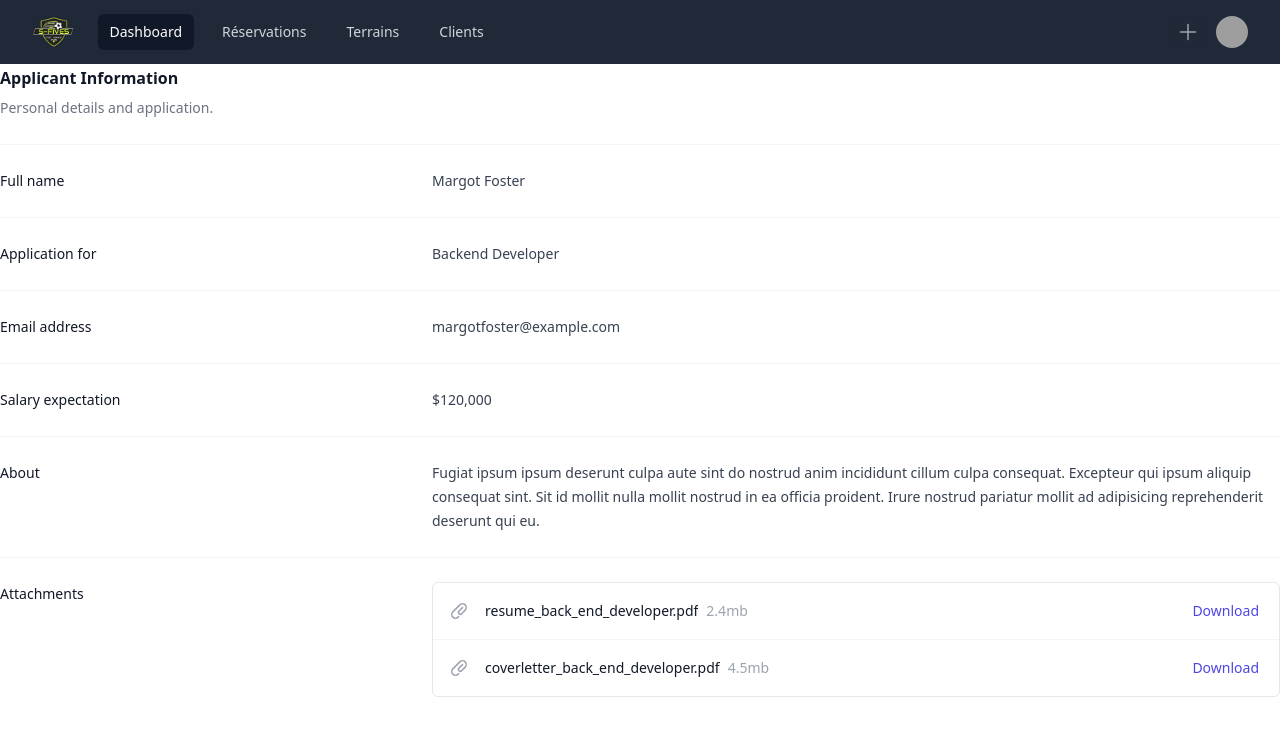
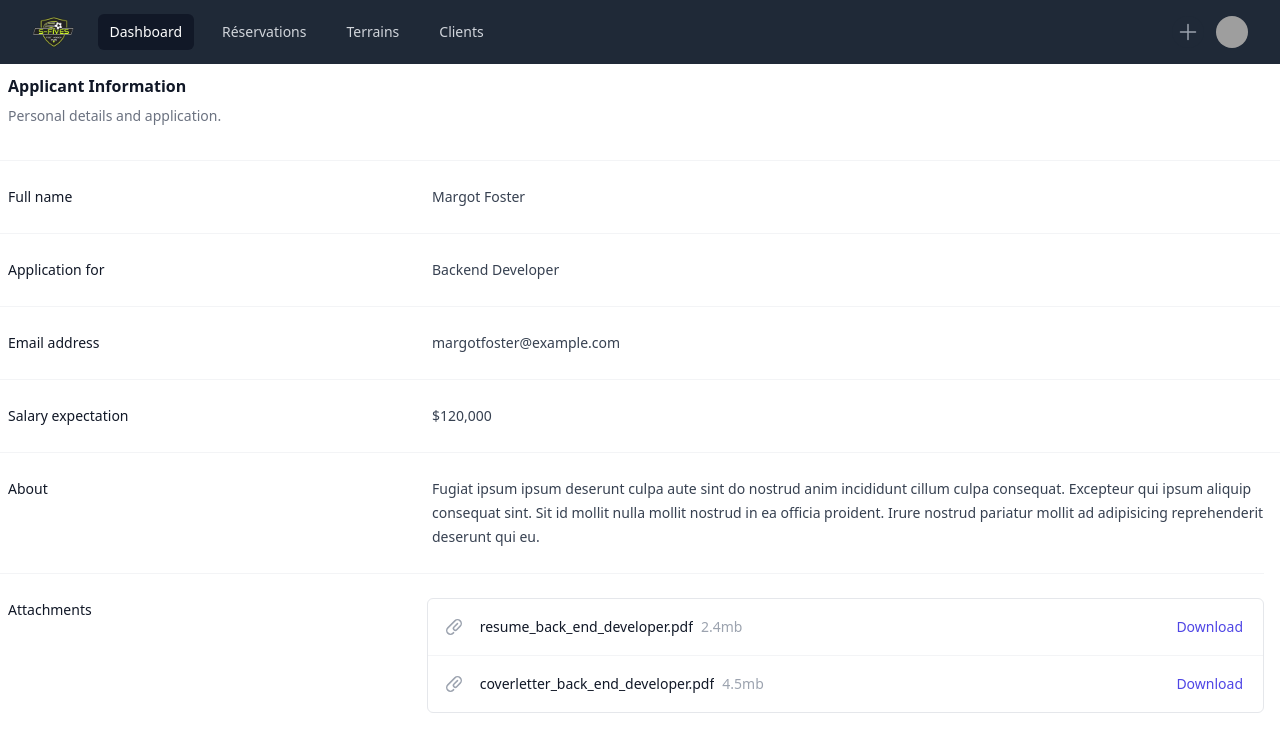
Before and after one commit to belkacem-oussama/SFive-Checking-Front, a React (Vite) app in the folder front/: page /booking/1 in a window 1280 px wide. Shown: the top 752 px of the page. Built offline with nearby package versions, Linux system fonts and the light colour scheme; grey boxes are pictures that could not be loaded.

Commit message:
add margin && padding

```diff
--- a/front/src/pages/Booking.tsx
+++ b/front/src/pages/Booking.tsx
@@ -60,7 +60,10 @@ export default function Booking() {
     <ul role="list" className="divide-y divide-gray-100">
       {people.map((person) => (
         <Link to="/booking/:id">
-          <li key={person.email} className="flex justify-between gap-x-6 py-5">
+          <li
+            key={person.email}
+            className="flex justify-between gap-x-6 px-4 py-5 border-solid border-b-2 "
+          >
             <div className="flex min-w-0 gap-x-4">
               <img
                 className="h-12 w-12 flex-none rounded-full bg-gray-50"
--- a/front/src/pages/BookingDetails.tsx
+++ b/front/src/pages/BookingDetails.tsx
@@ -3,7 +3,7 @@ import { PaperClipIcon } from "@heroicons/react/20/solid"
 export default function BookingDetails() {
   return (
     <div>
-      <div className="px-4 sm:px-0">
+      <div className="px-4 sm:px-2 py-2 ">
         <h3 className="text-base font-semibold leading-7 text-gray-900">
           Applicant Information
         </h3>
@@ -13,8 +13,8 @@ export default function BookingDetails() {
       </div>
       <div className="mt-6 border-t border-gray-100">
         <dl className="divide-y divide-gray-100">
-          <div className="px-4 py-6 sm:grid sm:grid-cols-3 sm:gap-4 sm:px-0">
-            <dt className="text-sm font-medium leading-6 text-gray-900">
+          <div className="px-4 py-6 sm:grid sm:grid-cols-3 sm:gap-4 sm:px-0 ">
+            <dt className="text-sm font-medium leading-6 text-gray-900 sm:px-2">
               Full name
             </dt>
             <dd className="mt-1 text-sm leading-6 text-gray-700 sm:col-span-2 sm:mt-0">
@@ -22,7 +22,7 @@ export default function BookingDetails() {
             </dd>
           </div>
           <div className="px-4 py-6 sm:grid sm:grid-cols-3 sm:gap-4 sm:px-0">
-            <dt className="text-sm font-medium leading-6 text-gray-900">
+            <dt className="text-sm font-medium leading-6 text-gray-900 sm:px-2">
               Application for
             </dt>
             <dd className="mt-1 text-sm leading-6 text-gray-700 sm:col-span-2 sm:mt-0">
@@ -30,7 +30,7 @@ export default function BookingDetails() {
             </dd>
           </div>
           <div className="px-4 py-6 sm:grid sm:grid-cols-3 sm:gap-4 sm:px-0">
-            <dt className="text-sm font-medium leading-6 text-gray-900">
+            <dt className="text-sm font-medium leading-6 text-gray-900 sm:px-2">
               Email address
             </dt>
             <dd className="mt-1 text-sm leading-6 text-gray-700 sm:col-span-2 sm:mt-0">
@@ -38,7 +38,7 @@ export default function BookingDetails() {
             </dd>
           </div>
           <div className="px-4 py-6 sm:grid sm:grid-cols-3 sm:gap-4 sm:px-0">
-            <dt className="text-sm font-medium leading-6 text-gray-900">
+            <dt className="text-sm font-medium leading-6 text-gray-900 sm:px-2">
               Salary expectation
             </dt>
             <dd className="mt-1 text-sm leading-6 text-gray-700 sm:col-span-2 sm:mt-0">
@@ -46,7 +46,7 @@ export default function BookingDetails() {
             </dd>
           </div>
           <div className="px-4 py-6 sm:grid sm:grid-cols-3 sm:gap-4 sm:px-0">
-            <dt className="text-sm font-medium leading-6 text-gray-900">
+            <dt className="text-sm font-medium leading-6 text-gray-900 sm:px-2">
               About
             </dt>
             <dd className="mt-1 text-sm leading-6 text-gray-700 sm:col-span-2 sm:mt-0">
@@ -57,8 +57,8 @@ export default function BookingDetails() {
               reprehenderit deserunt qui eu.
             </dd>
           </div>
-          <div className="px-4 py-6 sm:grid sm:grid-cols-3 sm:gap-4 sm:px-0">
-            <dt className="text-sm font-medium leading-6 text-gray-900">
+          <div className=" px-4 py-6 sm:grid sm:grid-cols-3 sm:gap-4 sm:px-0 sm:mr-4">
+            <dt className="text-sm font-medium leading-6 text-gray-900 sm:px-2">
               Attachments
             </dt>
             <dd className="mt-2 text-sm text-gray-900 sm:col-span-2 sm:mt-0">
```
